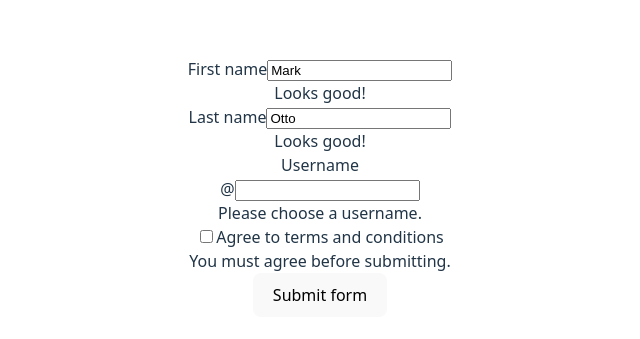
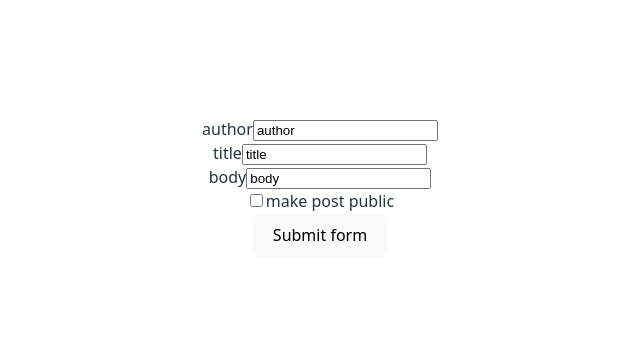
Before and after one commit to ViktorJoseCentonza/react-post-form, a React (Vite) app: page / in a window 1280 px wide. Shown: the part 213-552 px from the top of the page, without its empty margins (320-960 px from the left). Built offline with nearby package versions, Linux system fonts and the light colour scheme.

Commit message:
add form + handleFormData + handleSubmit

```diff
--- a/src/App.jsx
+++ b/src/App.jsx
@@ -2,51 +2,69 @@ import { useState } from 'react'
 import './App.css'
 
 function App() {
+  const [formData, setFormData] = useState({
+    author: 'author',
+    title: 'title',
+    body: 'body',
+    public: false
+  })
+
+
+  function handleFormData(e) {
+    const value =
+      e.target.type === "checkbox" ?
+        e.target.checked : e.target.value;
+
+    setFormData((formData) => ({
+      ...formData,
+      [e.target.name]: value,
+    }));
+
+    console.log(formData)
+  }
+
+  function handleSubmit(e) {
+    e.preventDefault()
+    fetch("https://67c5b4f3351c081993fb1ab6.mockapi.io/api/posts", {
+      method: 'POST',
+      headers: { 'Content-Type': 'application/json' },
+    })
+      .then(res => res.json())
+      .then(data => console.log(data))
+  }
 
   return (
     <>
-      <form class="row g-3 needs-validation" novalidate>
-        <div class="col-md-4">
-          <label for="validationCustom01" class="form-label">First name</label>
-          <input type="text" class="form-control" id="validationCustom01" value="Mark" required />
-          <div class="valid-feedback">
-            Looks good!
+      <form onSubmit={handleSubmit}>
+
+        <div>
+          <label htmlFor="validationCustom01" className="form-label">author</label>
+          <input type="text" name='author' className="form-control" id="validationCustom01" onChange={handleFormData} value={formData.author} required />
+        </div>
+
+        <div>
+          <label htmlFor="validationCustom02" className="form-label">title</label>
+          <input type="text" name='title' className="form-control" id="validationCustom02" onChange={handleFormData} value={formData.title} required />
+        </div>
+
+        <div>
+          <label htmlFor="validationCustom02" className="form-label">body</label>
+          <input type="text" name='body' className="form-control" id="validationCustom02" onChange={handleFormData} value={formData.body} required />
+        </div>
+
+        <div>
+          <div className="form-check">
+            <input className="form-check-input" name='public' type="checkbox" id="invalidCheck" onChange={handleFormData} value={formData.public} />
+            <label className="form-check-label" htmlFor="invalidCheck">
+              make post public
+            </label>
           </div>
         </div>
-        <div class="col-md-4">
-          <label for="validationCustom02" class="form-label">Last name</label>
-          <input type="text" class="form-control" id="validationCustom02" value="Otto" required />
-          <div class="valid-feedback">
-            Looks good!
-          </div>
-        </div>
-        <div class="col-md-4">
-          <label for="validationCustomUsername" class="form-label">Username</label>
-          <div class="input-group">
-            <span class="input-group-text" id="inputGroupPrepend">@</span>
-            <input type="text" class="form-control" id="validationCustomUsername" aria-describedby="inputGroupPrepend" required />
-            <div class="invalid-feedback">
-              Please choose a username.
-            </div>
-          </div>
+        <div>
+          <button className="btn btn-primary" type="submit">Submit form</button>
         </div>
 
-        <div class="col-12">
-          <div class="form-check">
-            <input class="form-check-input" type="checkbox" value="" id="invalidCheck" required />
-            <label class="form-check-label" for="invalidCheck">
-              Agree to terms and conditions
-            </label>
-            <div class="invalid-feedback">
-              You must agree before submitting.
-            </div>
-          </div>
-        </div>
-        <div class="col-12">
-          <button class="btn btn-primary" type="submit">Submit form</button>
-        </div>
       </form>
-
     </>
   )
 }
```
